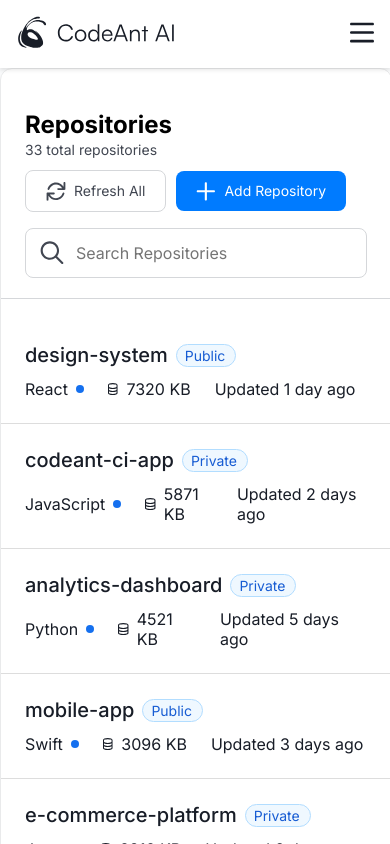
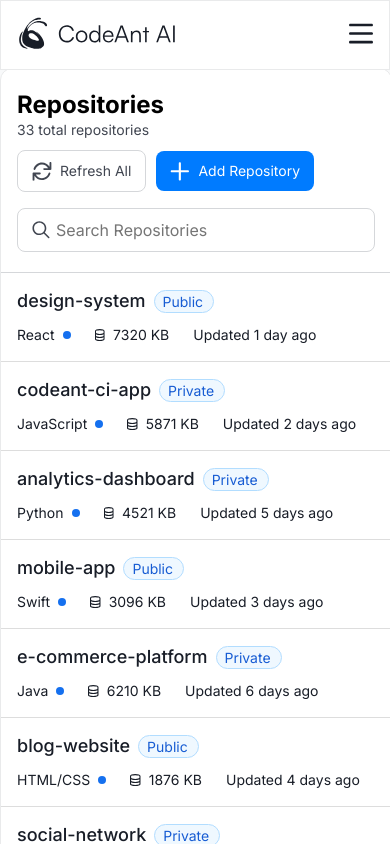
Before and after one commit to Aradhya-005/CodeAnt_AI, a React (Create React App) app: page /dashboard/repo in a window 390 px wide. Built offline with nearby package versions, Linux system fonts and the light colour scheme.

Commit message:
making repo page responsive

```diff
--- a/src/styles/Sidebar.css
+++ b/src/styles/Sidebar.css
@@ -103,7 +103,7 @@
   height: 24px;
 }
 
-@media (max-width: 440px) {
+@media (min-width: 300px) and (max-width:600px) {
   .sidebar {
     display: none;
   }
@@ -119,6 +119,7 @@
     align-items: center;
   }
   .navbar {
+    border: 1px solid #E9EAEB;
     display: flex;
     flex-direction:column;
     justify-content: space-between;
@@ -127,7 +128,6 @@
     width:-webkit-fill-available;
     background-color: #FFFFFF;
     padding: 16px;
-    box-shadow: 0 2px 4px rgba(0, 0, 0, 0.1);
   }
 
   .navbar .nav-link {
--- a/src/styles/repository.css
+++ b/src/styles/repository.css
@@ -52,7 +52,7 @@
     justify-content: center;
     gap: 8px;
     font-family: 'Inter',sans-serif;
-    padding: 10px 20px;
+    padding: 10px 14px;
     font-weight: 400;
     line-height: 20px;
     font-size: 14px;
@@ -94,14 +94,14 @@
     align-items: center;
     border: 1px solid #D5D7DA;
     border-radius: 8px;
-    padding: 12px 14px;
+    padding: 10px 14px;
     max-width: 366px;
 }
 
 .search-icon {
-    width: 24px;
-    height: 24px;
-    margin-right: 10px;
+    width: 17.98px;
+    height: 18px;
+    margin-right: 4px;
 }
 
 .search-bar {
@@ -195,7 +195,7 @@
     }
     .repository-header{
         justify-content: flex-start;
-        margin: 20px 0;
+        padding: 20px 16px;
     }
     .repository-title{
         justify-content: flex-start;
@@ -205,6 +205,14 @@
         flex-direction: column;
     }
     .repo-meta{
+        font-size: 14px;
+        line-height: 20px;
         gap: 24px;
     }
+    .repo-item{
+        padding: 16px;
+    }
+    .repo-name {
+        font-size: 18px;
+    }
 }
```
